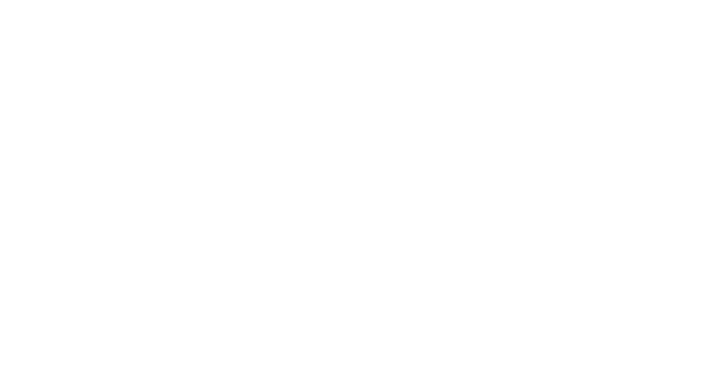
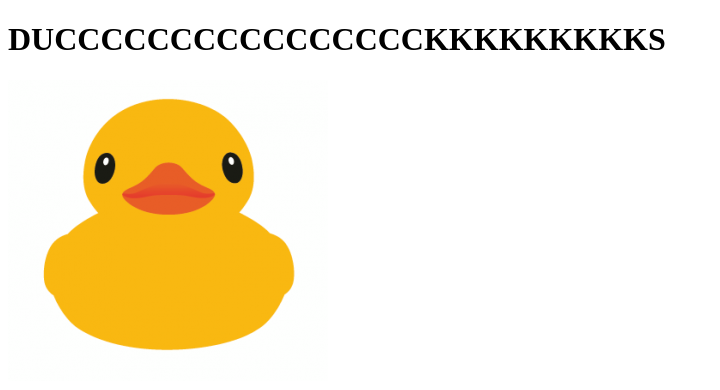
Before and after one commit to MilanTranDA/FE22-VH-Group-4, a plain HTML site: page index.html in a window 1280 px wide. Shown: the whole page, without its empty margins (0-720 px from the left). Drawn offline with Linux system fonts and the light colour scheme.

Commit message:
Added img folder
Added duck picture and title

```diff
--- a/index.html
+++ b/index.html
@@ -9,6 +9,7 @@
     <title>WeatherAPP?</title>
 </head>
 <body>
-
+    <h1>DUCCCCCCCCCCCCCCCCKKKKKKKKKS</h1>
+    <img src="/images/duck-png-10.png" alt="">
 </body>
 </html>
```
Also changed, not shown: images/duck-png-10.png (added).
